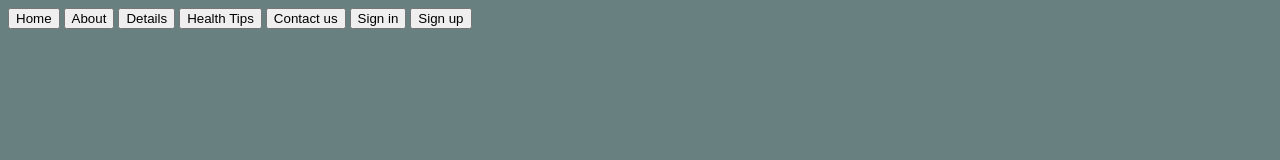
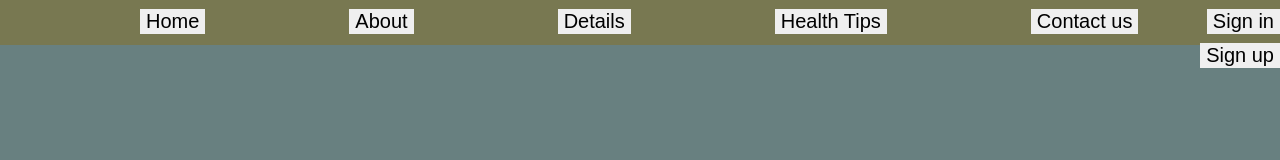
Before and after one commit to ameer-ali-jamali/Assignment-21-Monthly-Test-HTML-CSS-JavaScript, a plain HTML site: page Q2.html in a window 1280 px wide. Drawn offline with Linux system fonts and the light colour scheme.

Commit message:
addd-some

```diff
--- a/Q2.css
+++ b/Q2.css
@@ -20,11 +20,13 @@ button {
     margin-top: 9px;
     display: inline;
     margin-left: 140px;
+    transition: all;
 }
 
 button:hover {
     background-color: darkblue;
     color: brown;
+    transform: rotate(360deg);
 }
 
 .float-btn {
--- a/Q2.html
+++ b/Q2.html
@@ -6,7 +6,7 @@
   <meta http-equiv="X-UA-Compatible" content="IE=edge">
   <meta name="viewport" content="width=device-width, initial-scale=1.0">
   <title>Document</title>
-  <link rel="stylesheet" href="navbar.css">
+  <link rel="stylesheet" href="Q2.css">
 </head>
 
 <body style="background-color: rgb(104, 128, 128);">
```
